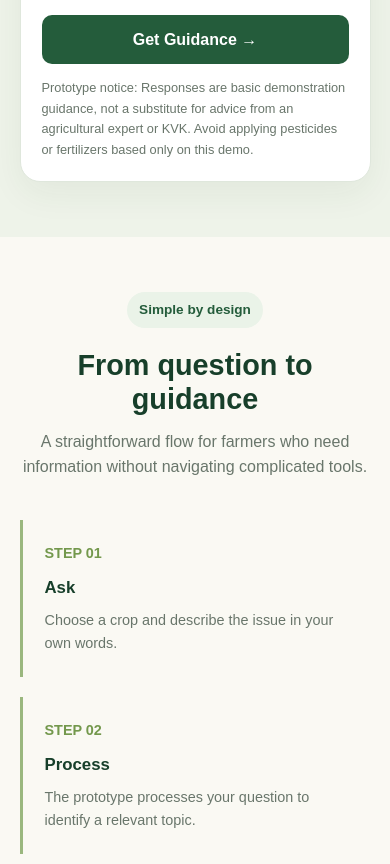
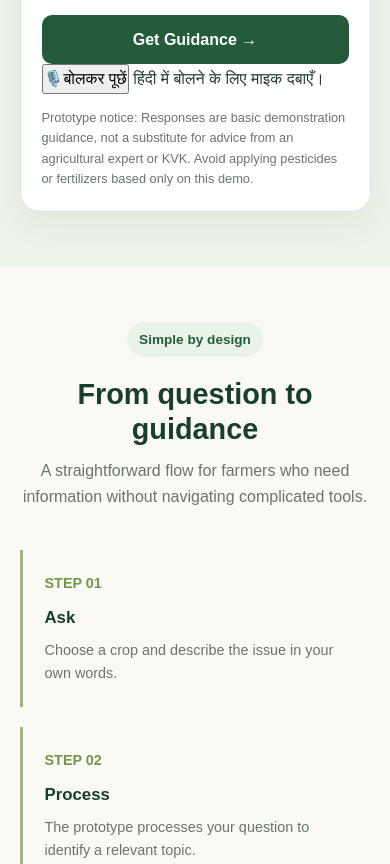
Before and after one commit to Muneeba-Akhtar/Kisan-Mitra, a plain HTML site: page index.html in a window 390 px wide. Shown: the part 3090-3954 px from the top of the page. Drawn offline with Linux system fonts and the light colour scheme; no server answers.

Commit message:
microphone added

```diff
--- a/index.html
+++ b/index.html
@@ -639,6 +639,7 @@
         <a href="#features">Features</a>
         <a href="#how-it-works">How it works</a>
         <a href="#advisory" class="nav-button">Get Guidance</a>
+
       </nav>
     </div>
   </header>
@@ -782,6 +783,14 @@
             <button type="submit" class="primary-button full-width" id="guidanceButton">
               Get Guidance →
             </button>
+
+<button type="button" id="km-voice-btn">
+  🎙️बोलकर पूछें
+</button>
+<span id="km-voice-status" role="status">
+  हिंदी में बोलने के लिए माइक दबाएँ।
+</span>
+
 
             <p class="status-message" id="statusMessage" role="status" aria-live="polite"></p>
           </form>
```
